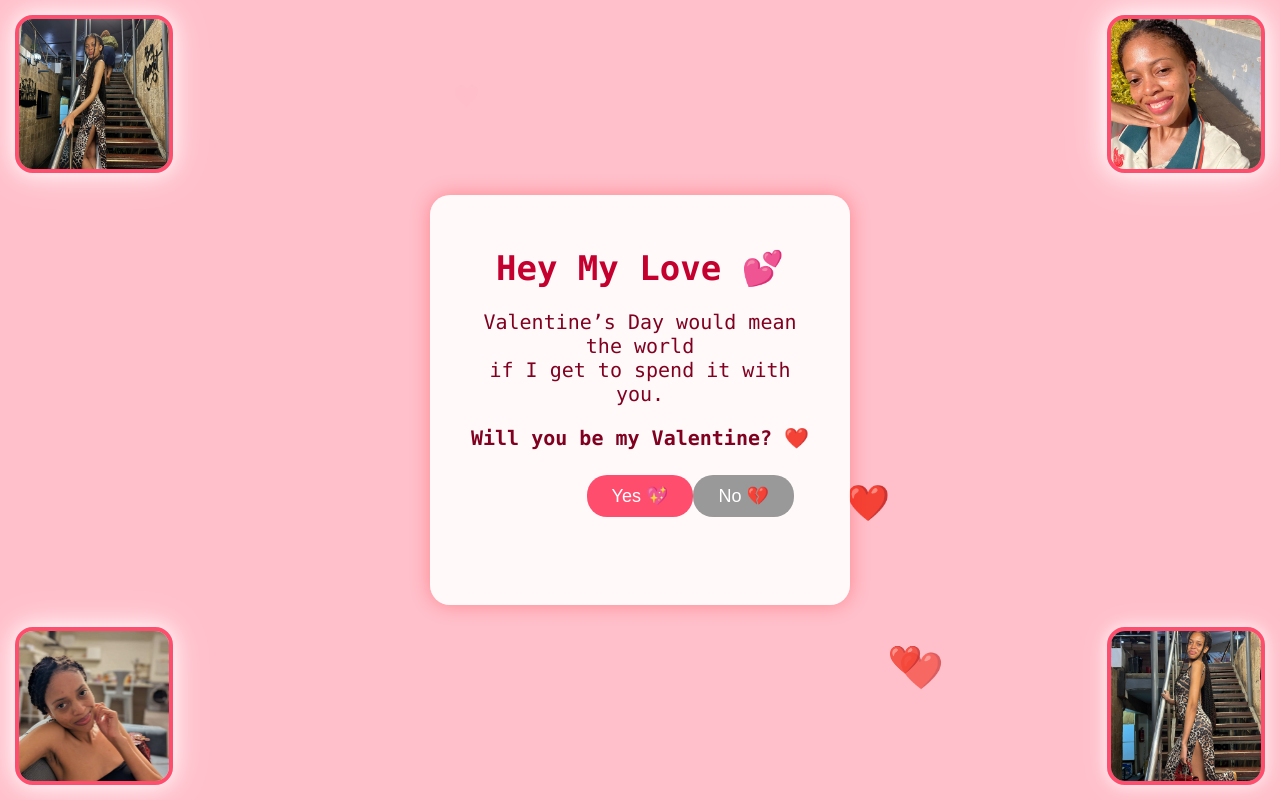
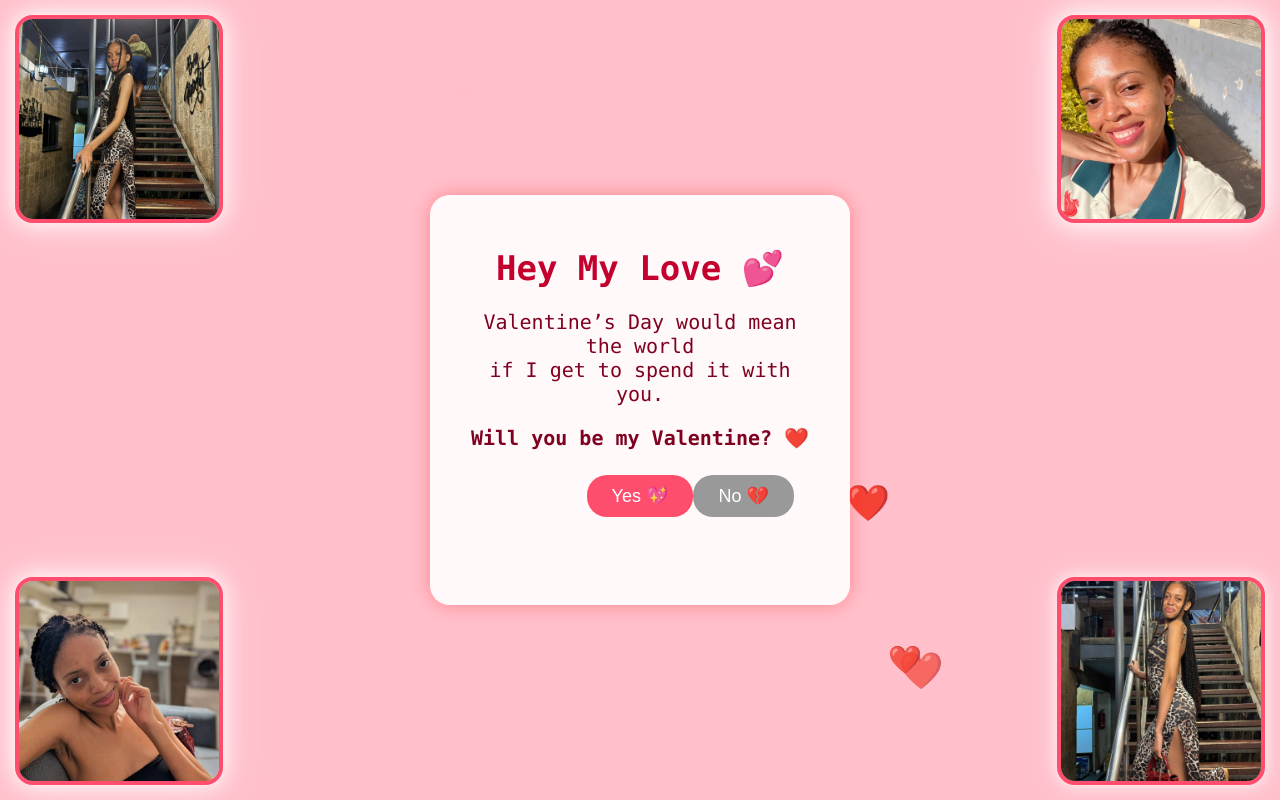
Before and after one commit to cgikonyo/val.2026, a plain HTML site: page index.html in a window 1280 px wide. Shown: the top 800 px of the page. Drawn offline with Linux system fonts and the light colour scheme.

Commit message:
Update index.html

```diff
--- a/index.html
+++ b/index.html
@@ -65,8 +65,8 @@ p {
 /* ================= PHOTOS ================= */
 .photo {
         position: absolute;
-    width: clamp(90px, 22vw, 150px);
-    height: clamp(90px, 22vw, 150px);
+        width: clamp(120px, 28vw, 200px);
+        height: clamp(120px, 28vw, 200px);
         border-radius: 18px;
         border: 4px solid #ff4d6d;
         object-fit: cover;
```
Lines whose indentation alone changed are shown as unchanged.
